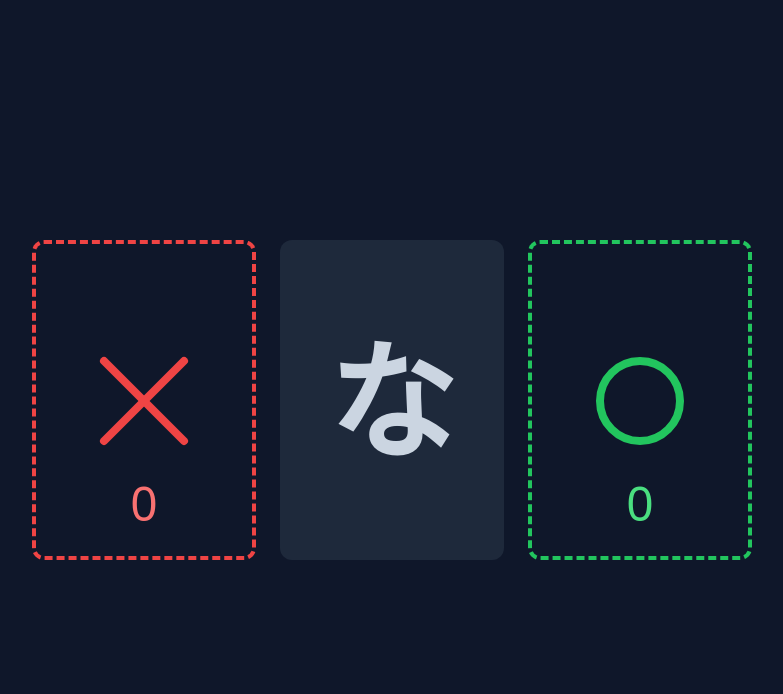
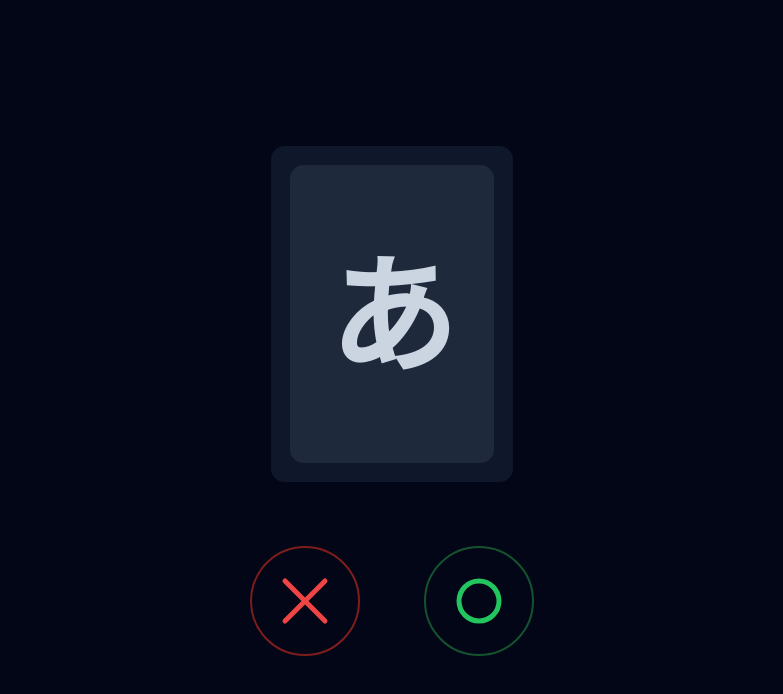
Before and after one commit to oncet/hiragana-flashcards, a React app: page / in a window 1280 px wide. Shown: the top 694 px of the page, without its empty margins (248-1031 px from the left). Built offline with nearby package versions, Linux system fonts and the light colour scheme; the HTML template or start-up script is replaced by a standard one.

Commit message:
new design

```diff
--- a/src/App.tsx
+++ b/src/App.tsx
@@ -2,6 +2,8 @@ import { useEffect, useState } from "react";
 
 import "./App.css";
 import { Main } from "./components/Main";
+import Circle from "./components/Circle";
+import Cross from "./components/Cross";
 
 const App = () => {
   const [theme, setTheme] = useState<"light" | "dark">("dark");
@@ -17,11 +19,31 @@ const App = () => {
 
     if (bodyElement) {
       bodyElement.classList.add("dark:text-white");
-      bodyElement.classList.add("dark:bg-slate-900");
+      bodyElement.classList.add("dark:bg-slate-950");
+      bodyElement.classList.add("border");
+      bodyElement.classList.add("border-slate-950");
     }
   }, []);
 
-  return <Main />;
+  return (
+    <div className="flex flex-col items-center h-svh justify-center gap-16">
+      <div className="bg-slate-900 w-[6.4cm] h-[8.9cm] rounded-[3.55mm] p-[5mm]">
+        <div className="rounded-[3.6mm] h-full flex items-center justify-center text-9xl bg-slate-800 font-bold text-slate-300">
+          あ
+        </div>
+      </div>
+      <div className="w-full flex justify-center gap-16">
+        <button className="border-2 border-red-900 rounded-full w-[110px] h-[110px] flex justify-center items-center">
+          <Cross size="sm" />
+        </button>
+        <button className="border-2 border-green-900 rounded-full w-[110px] h-[110px] flex justify-center items-center">
+          <Circle size="sm" />
+        </button>
+      </div>
+    </div>
+  );
+
+  // return <Main />;
 };
 
 export default App;
--- a/src/components/Card.tsx
+++ b/src/components/Card.tsx
@@ -8,7 +8,7 @@ type CardProps = {
 export const Card = ({ children, className, ...props }: CardProps) => (
   <button
     className={twMerge(
-      "flex h-80 w-56 flex-shrink-0 items-center justify-center rounded-xl text-9xl dark:bg-slate-800 dark:text-slate-300",
+      "flex w-full flex-shrink-0 flex-grow items-center justify-center rounded-xl text-9xl dark:bg-slate-800 dark:text-slate-300",
       className,
     )}
     {...props}
--- a/src/components/Main.tsx
+++ b/src/components/Main.tsx
@@ -4,9 +4,6 @@ import Circle from "./Circle";
 import Cross from "./Cross";
 import { Flashcard } from "./Flashcard";
 import MobileButton from "./MobileButton";
-import { RightDropzone } from "./RightDropzone";
-import ShuffleIcon from "./ShuffleIcon";
-import { WrongDropzone } from "./WrongDropzone";
 
 function shuffle(array: any[]) {
   let currentIndex = array.length,
@@ -43,25 +40,7 @@ const Main = () => {
     : syllables[currentPosition];
 
   return (
-    <div className="flex h-svh flex-col justify-center">
-      <div className="flex basis-[33%] items-center justify-center">
-        {isLast && (
-          <button type="button" className="rounded-full bg-slate-700 p-8">
-            <ShuffleIcon />
-          </button>
-        )}
-      </div>
-      <div className="flex items-start justify-center gap-6 md:items-center">
-        <WrongDropzone
-          className="hidden md:flex"
-          onClick={() => {
-            if (!isWaiting || isLast) return;
-
-            setRejectedSyllables([...rejectedSyllables, currentPosition]);
-            setCurrentPosition(currentPosition + 1);
-          }}
-          rejectedSyllables={rejectedSyllables}
-        />
+    <div className="mx-auto flex h-svh max-w-screen-sm flex-col items-center justify-between gap-4 p-12">
       <Flashcard
         currentSyllable={currentSyllable}
         isRejected={rejectedSyllables.includes(currentPosition)}
@@ -76,19 +55,7 @@ const Main = () => {
         }}
         isLast={isLast}
       />
-        <RightDropzone
-          className="hidden md:flex"
-          onClick={() => {
-            if (!isWaiting || isLast) return;
-
-            setApprovedSyllables([...approvedSyllables, currentPosition]);
-            setCurrentPosition(currentPosition + 1);
-          }}
-          acceptedSyllables={approvedSyllables}
-        />
-      </div>
-      <div className="flex w-full basis-[33%] px-12">
-        <div className="flex w-full items-center justify-between md:hidden">
+      <div className="flex w-full justify-between gap-4">
         <MobileButton
           color="error"
           count={rejectedSyllables.length}
@@ -113,7 +80,6 @@ const Main = () => {
         />
       </div>
     </div>
-    </div>
   );
 };
 
```
Lines whose indentation alone changed are shown as unchanged.
